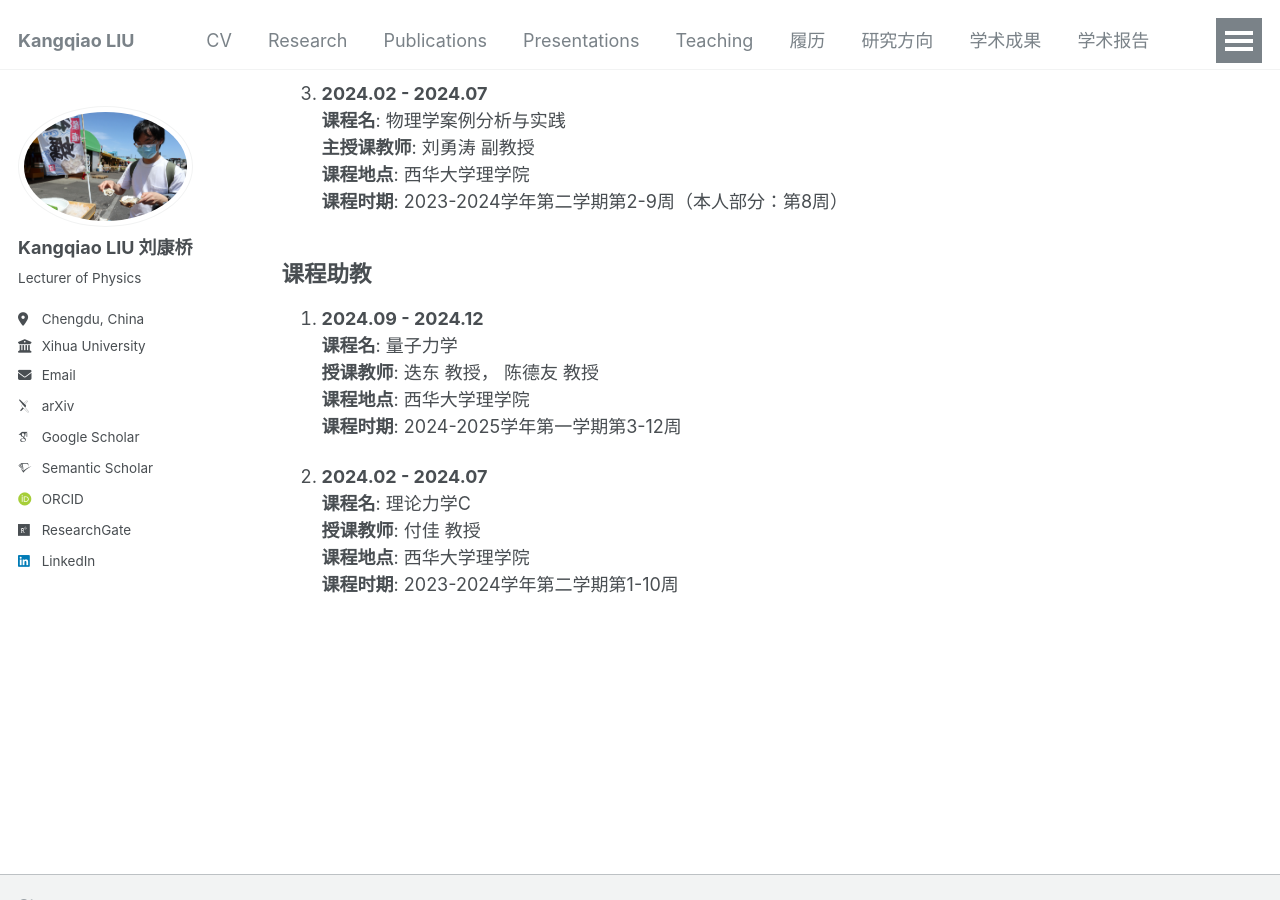
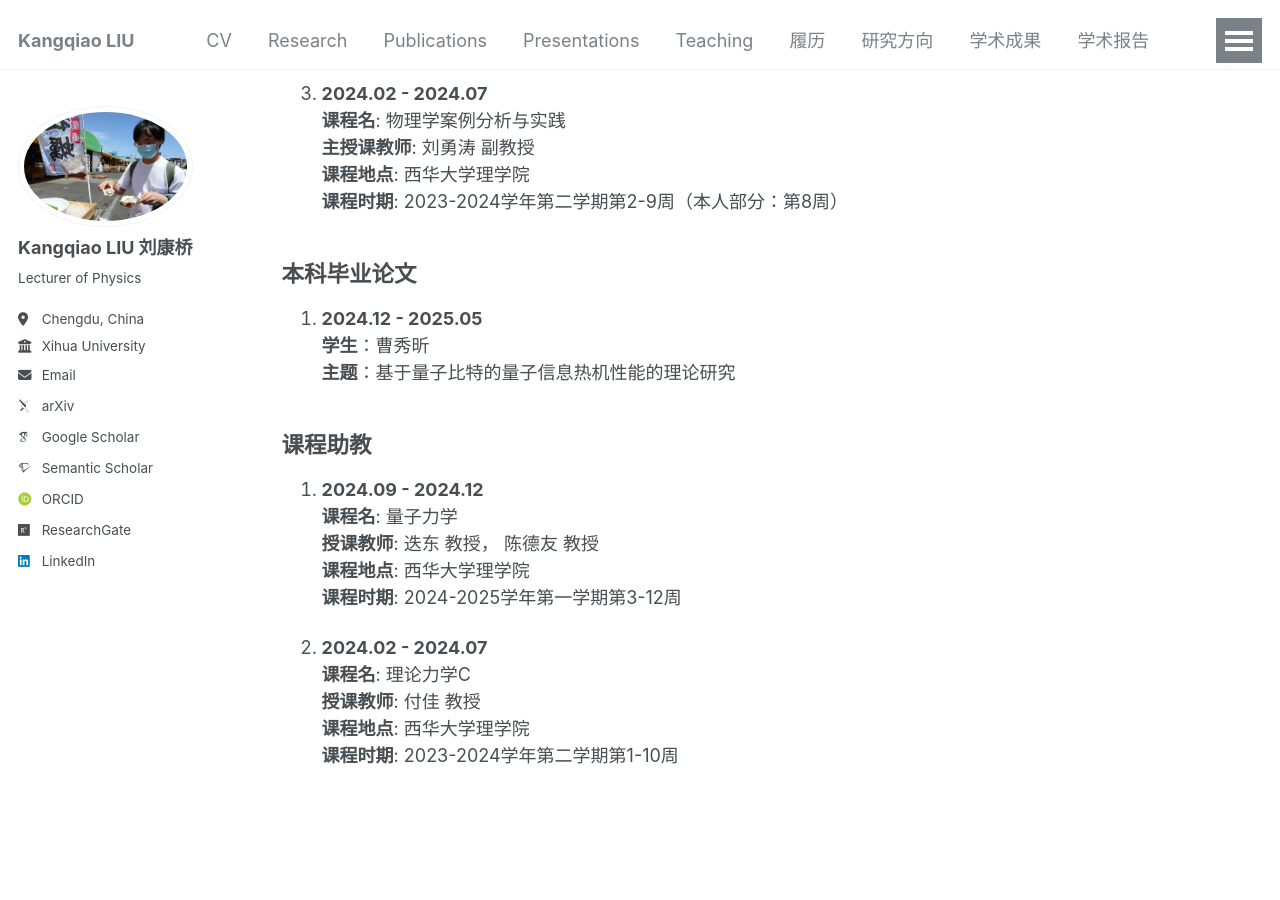
Before and after one commit to KangqiaoLiu/KangqiaoLiu.github.io, a Jekyll site: the page built from _pages/teaching_zh.md, in a window 1280 px wide and 900 px high, scrolled down 461 px. Built offline with Jekyll 4.4.1, drawn with Linux system fonts in a browser that asks for light colours; some web fonts are replaced.

Commit message:
Update teaching_zh.md

```diff
--- a/_pages/teaching_zh.md
+++ b/_pages/teaching_zh.md
@@ -25,6 +25,11 @@ redirect_from:
    **课程地点**: 西华大学理学院 <br />
    **课程时期**: 2023-2024学年第二学期第2-9周（本人部分：第8周）
 
+## **本科毕业论文**
+1. **2024.12 - 2025.05**  <br />
+   **学生**：曹秀昕 <br />
+   **主题**：基于量子比特的量子信息热机性能的理论研究
+
 ## **课程助教**
 1. **2024.09 - 2024.12** <br />
    **课程名**: 量子力学 <br />
```
